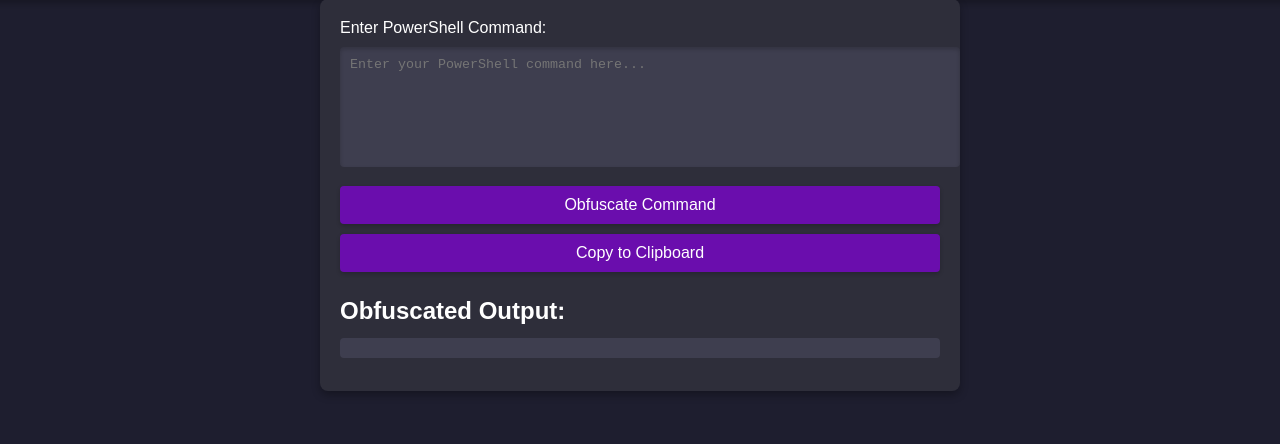
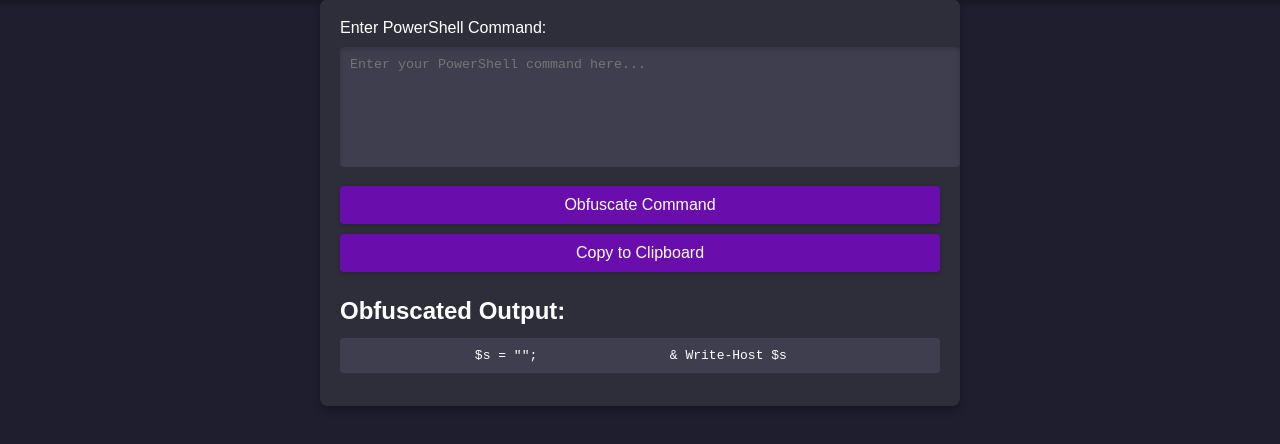
Before and after one commit to eevkt/liz, a plain HTML site: page index.html in a window 1280 px wide. Both pictures are taken after a click on the button "Obfuscate Command". Shown: the part 128-572 px from the top of the page. Drawn offline with Linux system fonts and the light colour scheme.

Commit message:
index.html

```diff
--- a/index.html
+++ b/index.html
@@ -99,14 +99,10 @@
             const command = document.getElementById('psCommand').value;
 
             // Advanced obfuscation technique
-            const obfuscated = command.split(' ')
-                .map(word => {
-                    if (word.match(/^\w/)) {
-                        return '$' + word.charAt(0).toUpperCase() + word.slice(1) + Math.random().toString(36).substring(2, 5);
-                    }
-                    return word;
-                })
-                .join(' ');
+            const obfuscated = `
+                $s = "${command.split(' ').join('" + "')}";
+                & Write-Host $s
+            `.replace(/[\n]+/g, ''); // Remove extra newlines
 
             // Display the obfuscated command
             document.getElementById('output').innerText = obfuscated;
```
